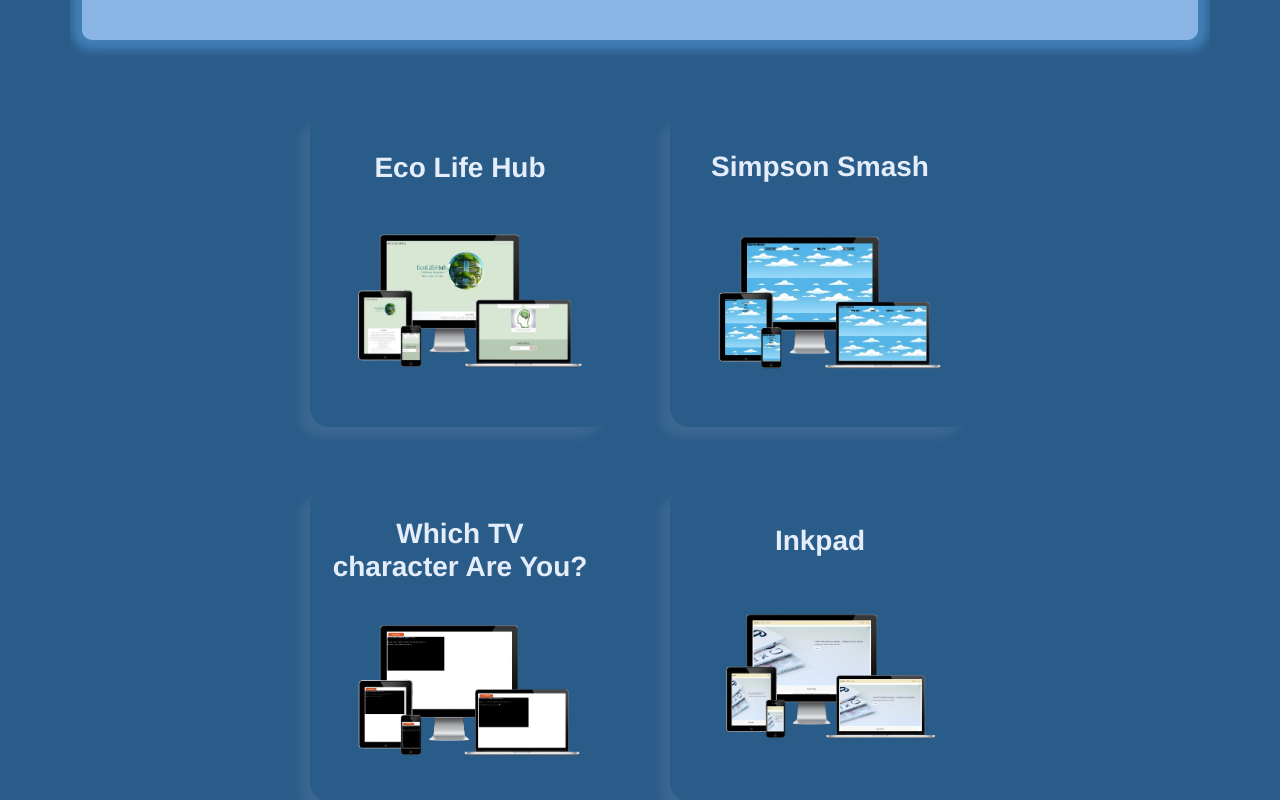
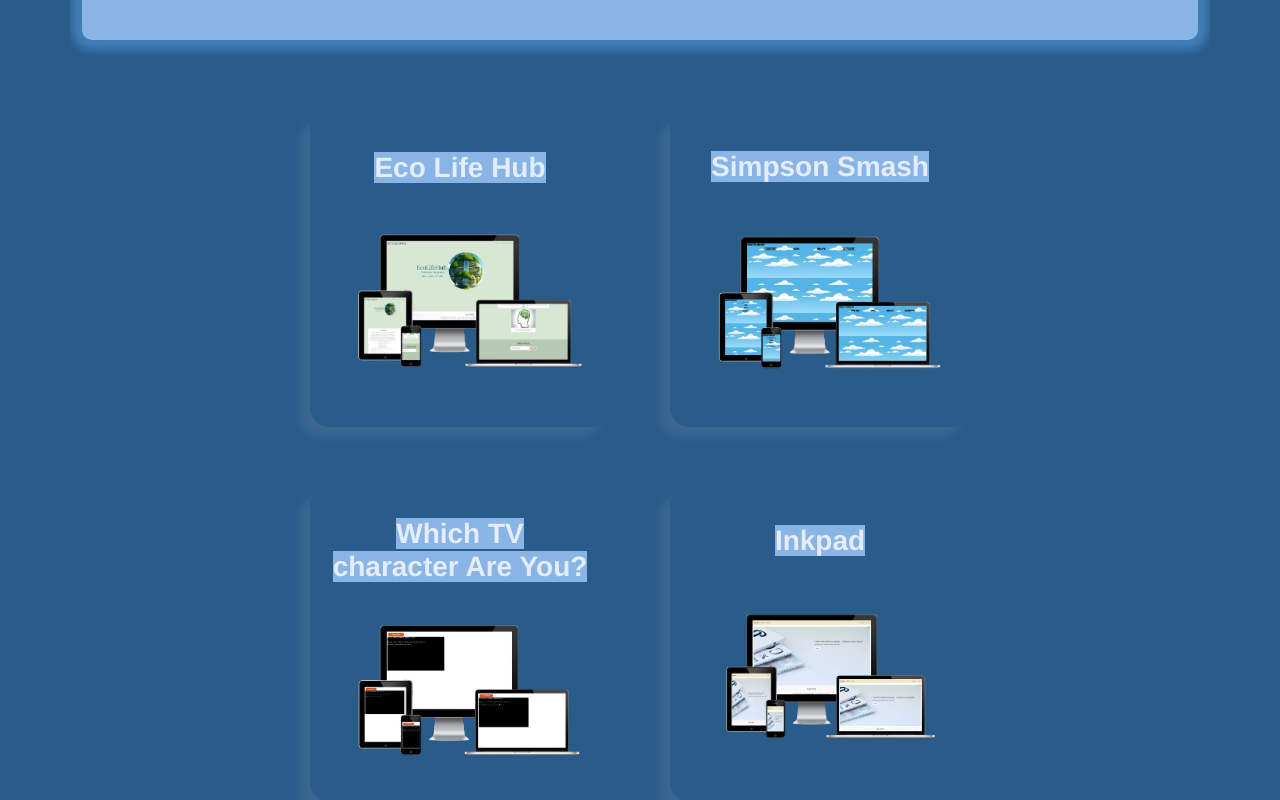
Before and after one commit to DanilleH22/portfolio, a React (Create React App) app: page / in a window 1280 px wide. Shown: the part 1260-2060 px from the top of the page. Built offline with nearby package versions, Linux system fonts and the light colour scheme.

Commit message:
Update contact me styling

```diff
--- a/src/styles/ContactMe.module.css
+++ b/src/styles/ContactMe.module.css
@@ -4,24 +4,51 @@
     position: relative;
     margin-top: 30px;
     margin-bottom: 30px;
-    border-radius: 20px;
-    box-shadow: -10px 10px 10px rgba(209, 205, 205, 0.1);
-
+    border-radius: 10px;
+  box-shadow: 0 0 10px 10px #427fb8;
+    background-color: #88B4E6;
+}
+.Row {
+  background-color: #88B4E6;
+  padding-bottom: 5px;
 }
 /* Buttons for contact */
 
 .contactButton {
     width: auto;
     font-size: 20px;
+    border: 2px solid #333;
+    background-color: #88B4E6;
+    color: #4A5568;
+  }
+  p  {
+    background-color: #88B4E6;
+    color: #4A5568;
+  }
 
-    border: 2px solid #333;
+  .customCol, h1, strong {
+    background-color: #88B4E6;
   }
+
+  /* .custom-col {
+
+    display: flex;
+    flex-direction: row;
+    margin-bottom: 2rem;
+    justify-content: left;
+    padding: 0;
+  } */
 
   @media (max-width: 768px) {
     .contactButton {
       font-size: 12px;
       padding: 10px 20px;
     }
+
+    .Container {
+      width: 95%;
+    }
+
   }
 
   @media (max-width: 576px) {
```
